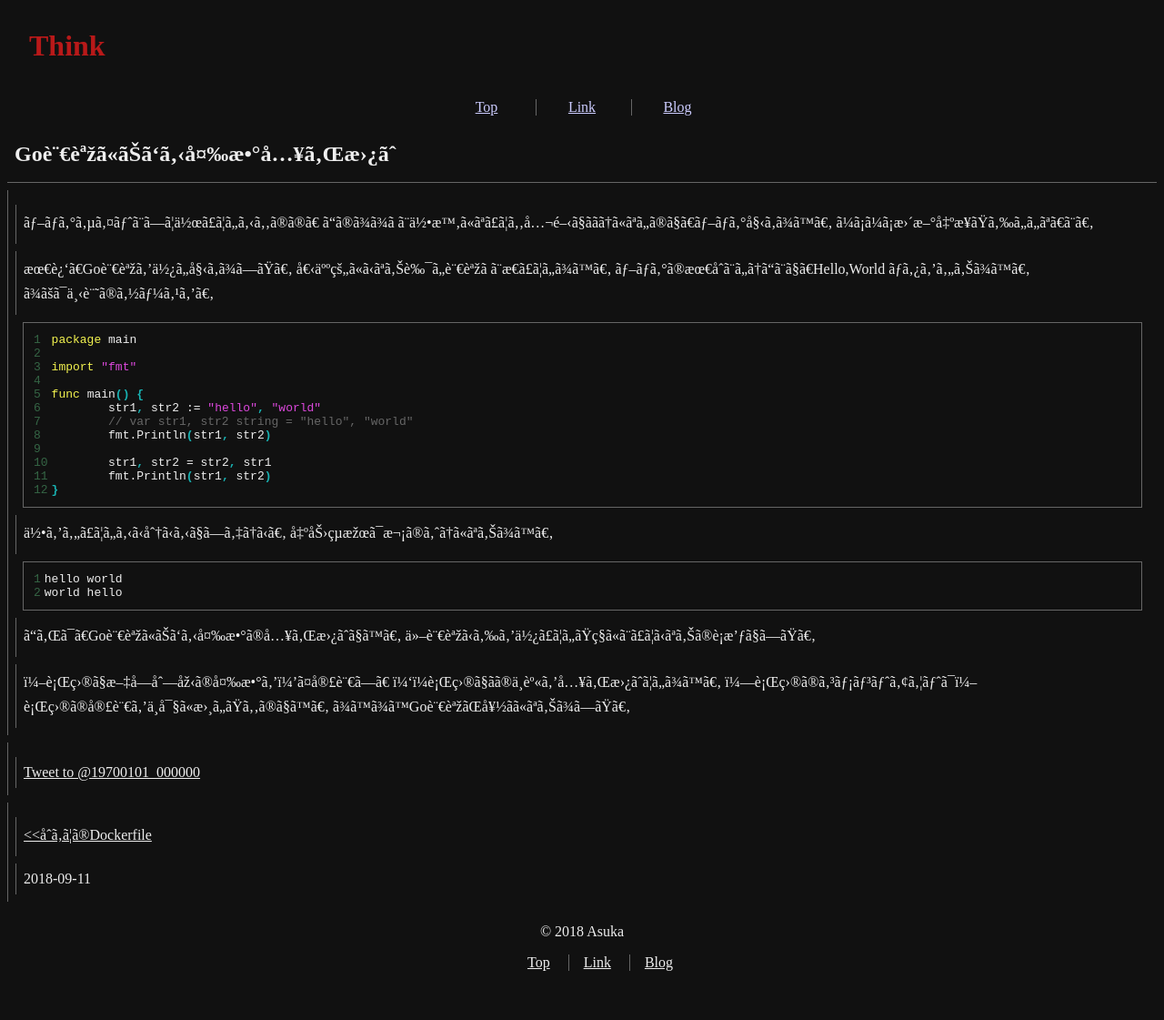
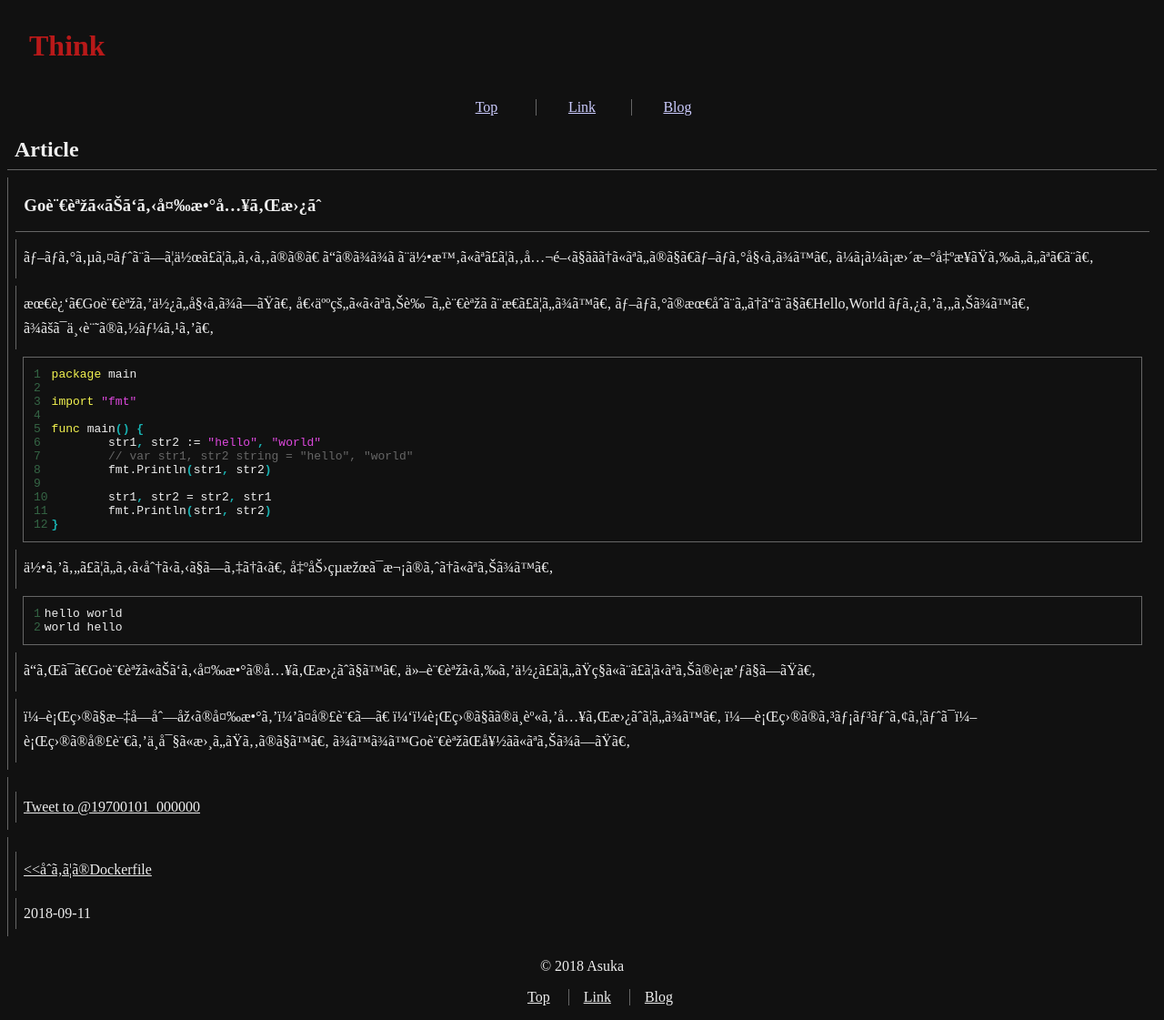
Before and after one commit to a-skua/a-skua.github.io, a Jekyll site: the page built from _posts/2018-09-11-hello-world.md, in a window 1280 px wide. Shown: the whole page at 91% size. Built offline with Jekyll 4.4.1, drawn with Linux system fonts in a browser that asks for light colours; comment, search, counter and statistics services are not loaded; before the commit the page ends 1083 px from its top, so only the background shows below that.

Commit message:
fix layout post

```diff
--- a/_layouts/post.html
+++ b/_layouts/post.html
@@ -4,8 +4,9 @@ stylesheet: default
 javascript: default
 ---
 <article>
+<h1>Article</h1>
+<section>
 <h1>{{ page.title }}</h1>
-<section>
 {{ page.content }}
 </section>
 
```
